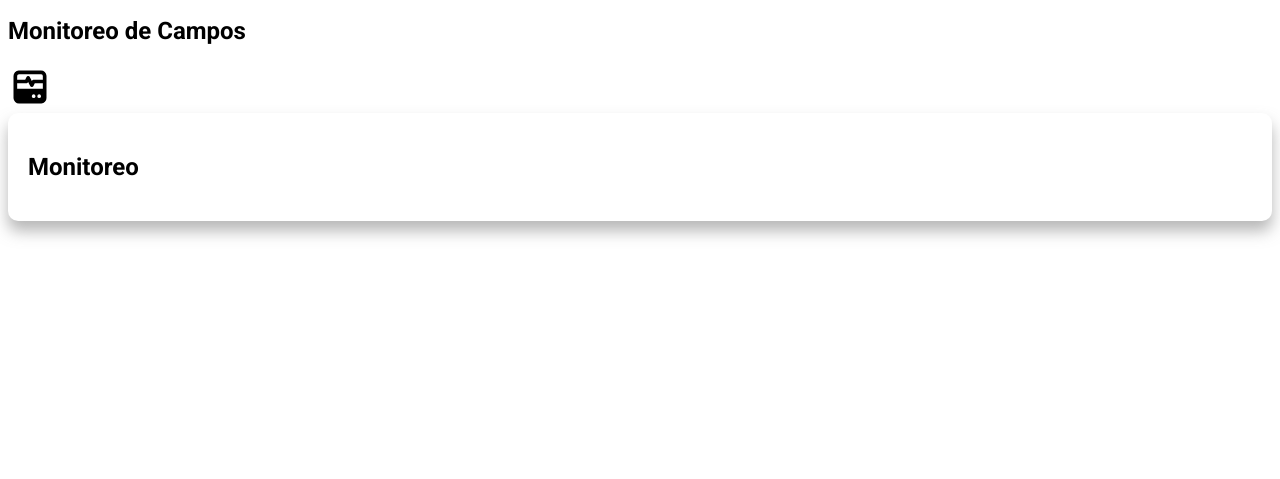
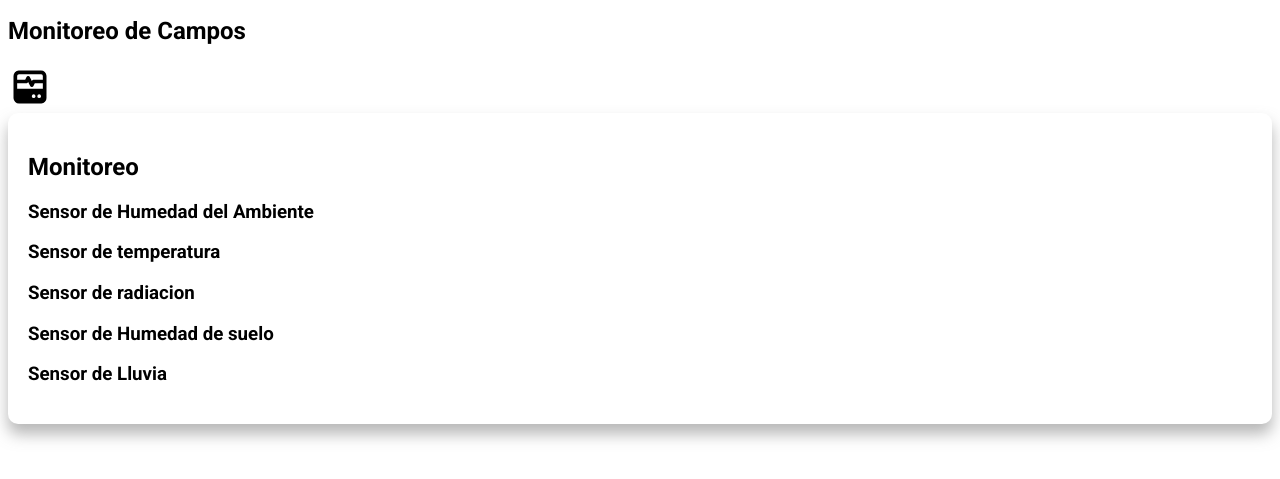
Before and after one commit to DHM040702/proyectIOT, a plain HTML site: page index.html in a window 1280 px wide. Shown: the part 103-582 px from the top of the page. Drawn offline with Linux system fonts and the light colour scheme.

Commit message:
Subiendo seccion de datos

```diff
--- a/Styles/styles.css
+++ b/Styles/styles.css
@@ -1,10 +1,3 @@
-:root{
-  --principal: #4372e7;
-  --secundario: #085477;
-
-}
-
-
 /*Tipo de letra*/
 .roboto-thin {
   font-family: "Roboto", sans-serif;
@@ -79,6 +72,12 @@
 }
 
 /*Globales*/
+:root{
+  --principal: #4372e7;
+  --secundario: #085477;
+  --fuentes: "Roboto", sans-serif;
+}
+
 html {
   box-sizing: border-box;
   font-size: 62.5%;
@@ -90,8 +89,12 @@ html {
 }
 
 body {
-  font-family: "Roboto", sans-serif;
+  font-family: var(--fuentes);
   font-size: 16px;
+}
+
+.nav-bar {
+  font-family: var(--fuentes);
 }
 
 .sombra {
--- a/index.html
+++ b/index.html
@@ -36,7 +36,23 @@
     </section>
     <main class="contenedor sombra">
         <h2>Monitoreo</h2>
-
+        <div class="datos">
+            <section class="datos-sens">
+                <h3>Sensor de Humedad del Ambiente</h3>
+            </section>
+            <section class="datos-sens">
+                <h3>Sensor de temperatura</h3>
+            </section>
+            <section class="datos-sens">
+                <h3>Sensor de radiacion</h3>
+            </section>
+            <section class="datos-sens">
+                <h3>Sensor de Humedad de suelo</h3>
+            </section>
+            <section class="datos sens">
+                <h3>Sensor de Lluvia</h3>
+            </section>
+        </div>
     </main>
 </body>
 </html>
```
